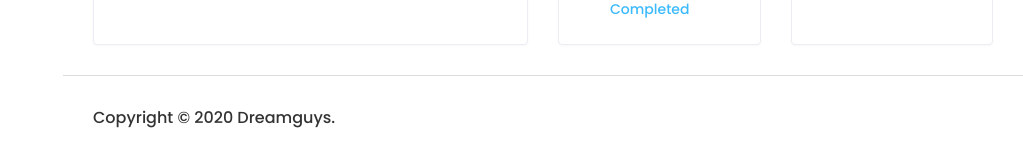
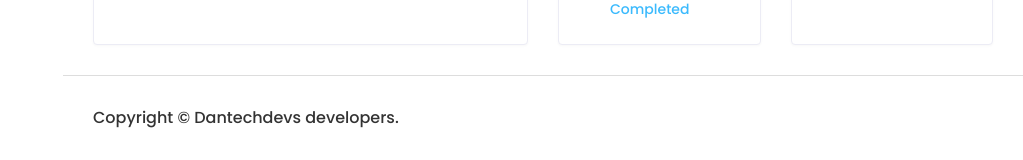
Before and after one commit to Dantechdevs/school, a Django app: template templates/students/student-dashboard.html in a window 1280 px wide; the page is wider, and only the part inside the window is pictured. Shown: the part 1272-1432 px from the top of that part, without its empty margins (257-1280 px from the left). Run offline with Django 5.2, Linux system fonts and the light colour scheme; the template is opened without the code that fills it, so the values that code supplies are empty; some libraries are stand-ins or nearby versions.

Commit message:
added requirments

```diff
--- a/templates/students/student-dashboard.html
+++ b/templates/students/student-dashboard.html
@@ -254,7 +254,7 @@
 </div>
 
 <footer>
-<p>Copyright © 2020 Dreamguys.</p>
+<p>Copyright © Dantechdevs developers.</p>
 </footer>
 
 </div>
--- a/templates/students/student-details.html
+++ b/templates/students/student-details.html
@@ -183,7 +183,7 @@
 </div>
 
 <footer>
-<p>Copyright © 2020 Dreamguys.</p>
+<p>Copyright © Dantechdevs Developers.</p>
 </footer>
 
 </div>
```
Also changed, not shown: db.sqlite3.
